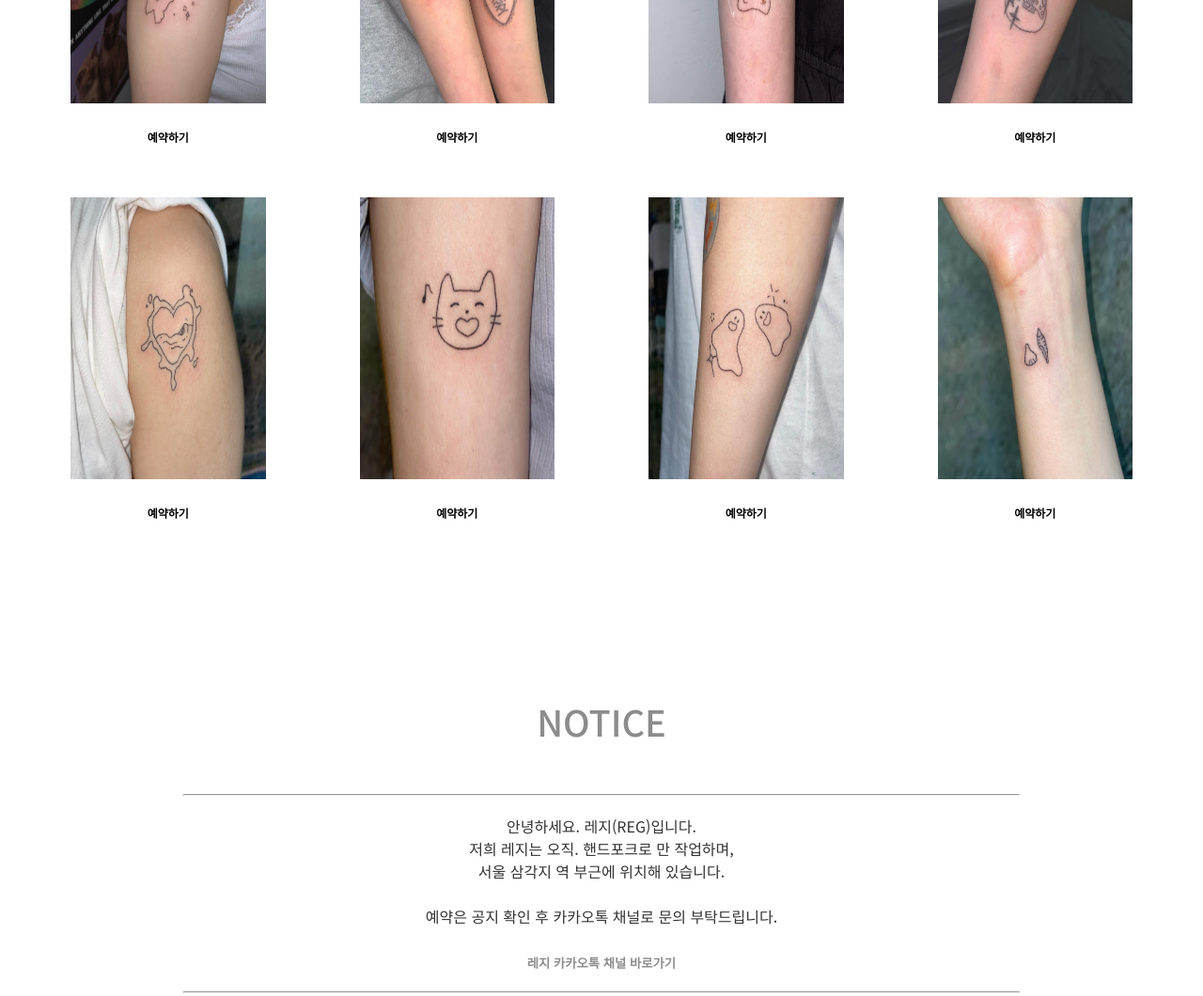
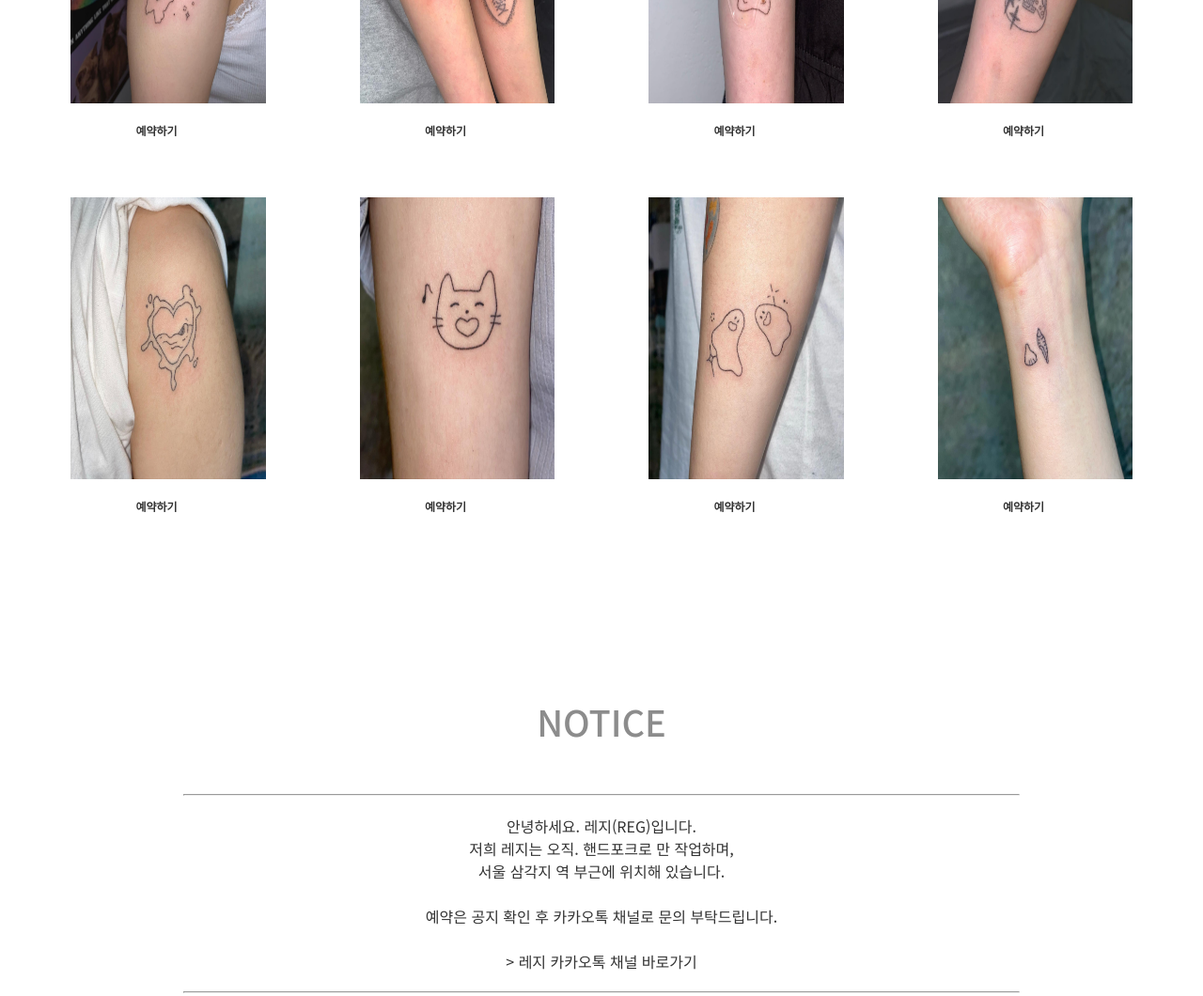
Before and after one commit to yellrim/reg-tattoo, a plain HTML site: page index.html in a window 1280 px wide. Shown: the part 1380-2440 px from the top of the page at 94% size. Drawn offline with Linux system fonts and the light colour scheme.

Commit message:
Add files via upload

```diff
--- a/css/reset.css
+++ b/css/reset.css
@@ -1,4 +1,4 @@
-@charset 'utf-8';
+@charset "utf-8";
 
 html,head,title,body,h1,h2,h3,h4,h5,h6,p,ul,ol,li,table,tr,td,thead,
 tbody,tfoot,th,a,img,br,hr,pre,strong,form,label,input,select,textarea,fieldset,
--- a/css/style.css
+++ b/css/style.css
@@ -1,4 +1,4 @@
-@charset 'utf-8';
+@charset "utf-8";
 
 @import url('https://fonts.googleapis.com/css2?family=Noto+Sans+KR:wght@100;300;400;500;700;900&display=swap');
 @import url('https://fonts.googleapis.com/css2?family=Oleo+Script:wght@400;700&display=swap');
@@ -12,6 +12,9 @@ img {
 }
 .wrap{
     margin: 25px;
+}
+.hidden{
+    display: none;
 }
 /* header */
 .header .container{
@@ -86,10 +89,10 @@ img {
     margin: 50px;
     position: relative;
 }
-.doann button{
+.doann a{
     position: absolute;
     margin-top: 20px;
-    left: 50%;
+    left: 60%;
     transform: translateX(-50%);
     cursor: pointer;
 
@@ -100,7 +103,7 @@ img {
     font-size: 12px;
     font-weight: 700;
 }
-.doann button:hover{
+.doann a:hover{
     color: #8c8c8c;
 }
 .do-img {
@@ -291,6 +294,9 @@ img {
     .notice .row{
         margin: 0px;
     }
+    .doann a{
+        display: none;
+    }
 }
 
 @media (max-width:414px) {
--- a/index.html
+++ b/index.html
@@ -10,7 +10,7 @@
     <!-- font awesome -->
     <link href="https://cdnjs.cloudflare.com/ajax/libs/font-awesome/5.15.4/css/all.min.css" rel="stylesheet">
     <link rel="stylesheet" href="https://cdnjs.cloudflare.com/ajax/libs/font-awesome/6.1.1/css/all.min.css" integrity="sha512-KfkfwYDsLkIlwQp6LFnl8zNdLGxu9YAA1QvwINks4PhcElQSvqcyVLLD9aMhXd13uQjoXtEKNosOWaZqXgel0g==" crossorigin="anonymous" referrerpolicy="no-referrer" />
-    <title>Document</title>
+    <title>REGPORK</title>
 </head>
 
 <body>
@@ -50,60 +50,60 @@
                                 <img class="do-img do01" src="./img/doann01.png" alt="도안1 실제 작업사진">
                                 <img class="do-s do-s01" src="./img/doann-s01.png" alt="도안1">
                             </div>
-                            <button><a href="https://pf.kakao.com/_xemnkxb"></a>예약하기</button>
+                            <a href="https://pf.kakao.com/_xemnkxb">예약하기</a>
                         </div>
                         <div class="doann doann02">
                             <div class="img-box">
                                 <img class="do-img do02" src="./img/doann02.png" alt="도안2 실제 작업사진">
                                 <img class="do-s do-s02" src="./img/doann-s02.png" alt="도안2">
                             </div>
-                            <button><a href="https://pf.kakao.com/_xemnkxb"></a>예약하기</button>
+                            <a href="https://pf.kakao.com/_xemnkxb">예약하기</a>
                         </div>
                         <div class="doann doann03">
                             <div class="img-box">
                                 <img class="do-img do03" src="./img/doann03.png" alt="도안3 실제 작업사진">
                                 <img class="do-s do-s03" src="./img/doann-s03.png" alt="도안3">
                             </div>
-                            <button><a href="https://pf.kakao.com/_xemnkxb"></a>예약하기</button>
+                            <a href="https://pf.kakao.com/_xemnkxb">예약하기</a>
                         </div>
                         <div class="doann doann04">
                             <div class="img-box">
                                 <img class="do-img do04" src="./img/doann04.png" alt="도안4 실제 작업사진">
                                 <img class="do-s do-s04" src="./img/doann-s04.png" alt="도안4">
                             </div>
-                            <button><a href="https://pf.kakao.com/_xemnkxb"></a>예약하기</button>
+                            <a href="https://pf.kakao.com/_xemnkxb">예약하기</a>
                         </div>
                     </div>
-                    <section class="sec02 do-2">
+                    <div class="sec02 do-2">
                         <div class="doann doann05">
                             <div class="img-box">
                                 <img class="do-img do05" src="./img/doann05.png" alt="도안5 실제 작업사진">
                                 <img class="do-s do-s05" src="./img/doann-s05.png" alt="도안5">
                             </div>
-                            <button><a href="https://pf.kakao.com/_xemnkxb"></a>예약하기</button>
+                            <a href="https://pf.kakao.com/_xemnkxb">예약하기</a>
                         </div>
                         <div class="doann doann06">
                             <div class="img-box">
                                 <img class="do-img do06" src="./img/doann06.png" alt="도안6 실제 작업사진">
                                 <img class="do-s do-s06" src="./img/doann-s06.png" alt="도안6">
                             </div>
-                            <button><a href="https://pf.kakao.com/_xemnkxb"></a>예약하기</button>
+                            <a href="https://pf.kakao.com/_xemnkxb">예약하기</a>
                         </div>
                         <div class="doann doann07">
                             <div class="img-box">
                                 <img class="do-img do07" src="./img/doann07.png" alt="도안7 실제 작업사진">
                                 <img class="do-s do-s07" src="./img/doann-s07.png" alt="도안7">
                             </div>
-                            <button><a href="https://pf.kakao.com/_xemnkxb"></a>예약하기</button>
+                            <a href="https://pf.kakao.com/_xemnkxb">예약하기</a>
                         </div>
                         <div class="doann doann08">
                             <div class="img-box">
                                 <img class="do-img do08" src="./img/doann08.png" alt="도안8 실제 작업사진">
                                 <img class="do-s do-s08" src="./img/doann-s08.png" alt="도안8">
                             </div>
-                            <button><a href="https://pf.kakao.com/_xemnkxb"></a>예약하기</button>
+                            <a href="https://pf.kakao.com/_xemnkxb">예약하기</a>
                         </div>
-                    </section>
+                    </div>
                 </div>
             </div>
         </section>
@@ -112,17 +112,17 @@
                 <div class="row">
                     <h2>NOTICE</h2>
                     <div class="notice-top">
+                        <hr>
                         <p>
-                            <hr>
                             안녕하세요. 레지(REG)입니다. <br>
                             저희 레지는 오직. 핸드포크로 만 작업하며, <br>
                             서울 삼각지 역 부근에 위치해 있습니다. <br>
                             <br>
                             예약은 공지 확인 후 카카오톡 채널로 문의 부탁드립니다. <br>
                             <br>
-                            <button class="btn-kakao"><a href="https://pf.kakao.com/_xemnkxb"></a> 레지 카카오톡 채널 바로가기</button>
-                            <hr>
+                            <a href="https://pf.kakao.com/_xemnkxb"> > 레지 카카오톡 채널 바로가기</a>
                         </p>
+                        <hr>
                     </div>
                     <div class="notice-bottom">
                         <div class="bt bt01">
```
